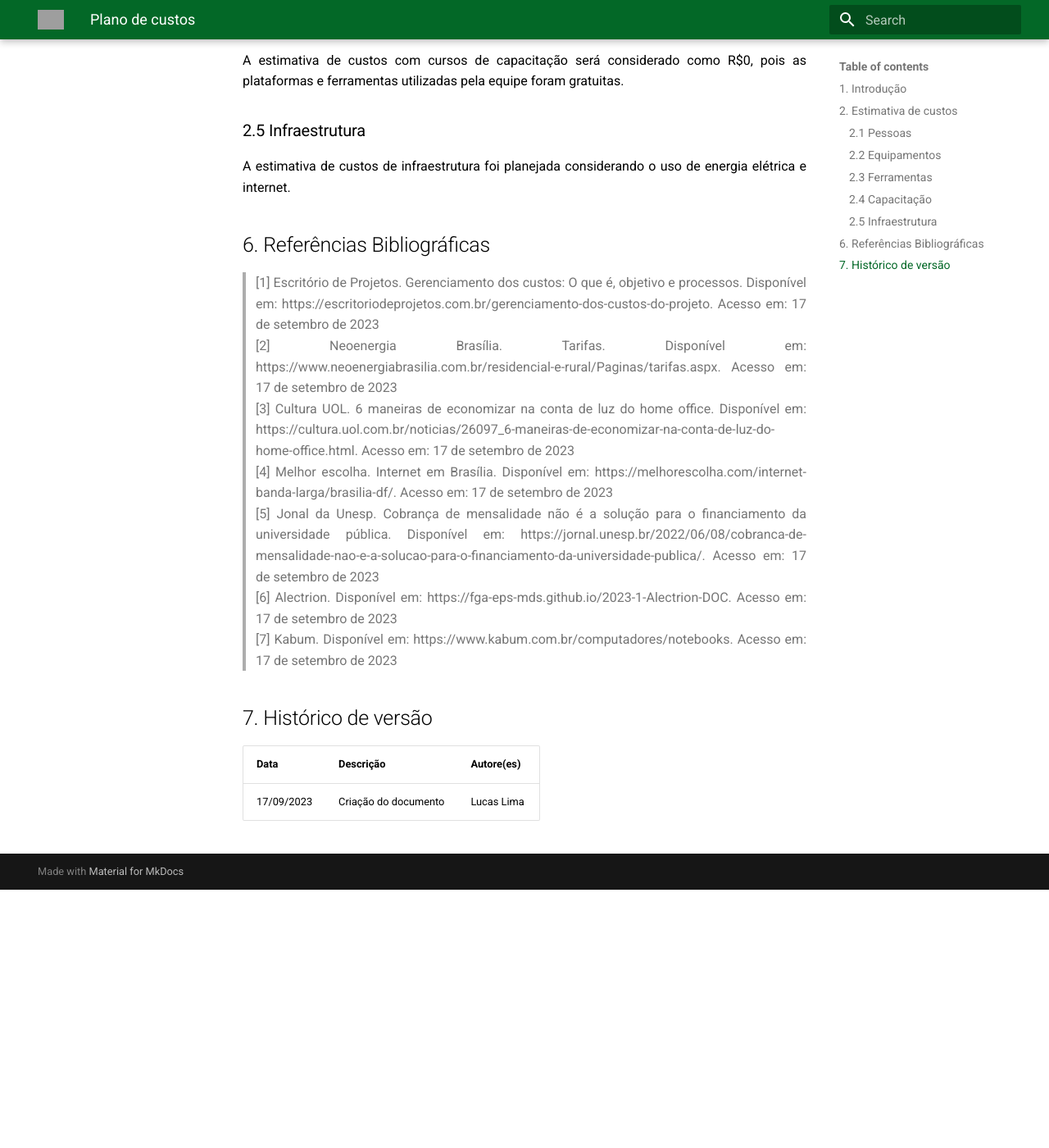
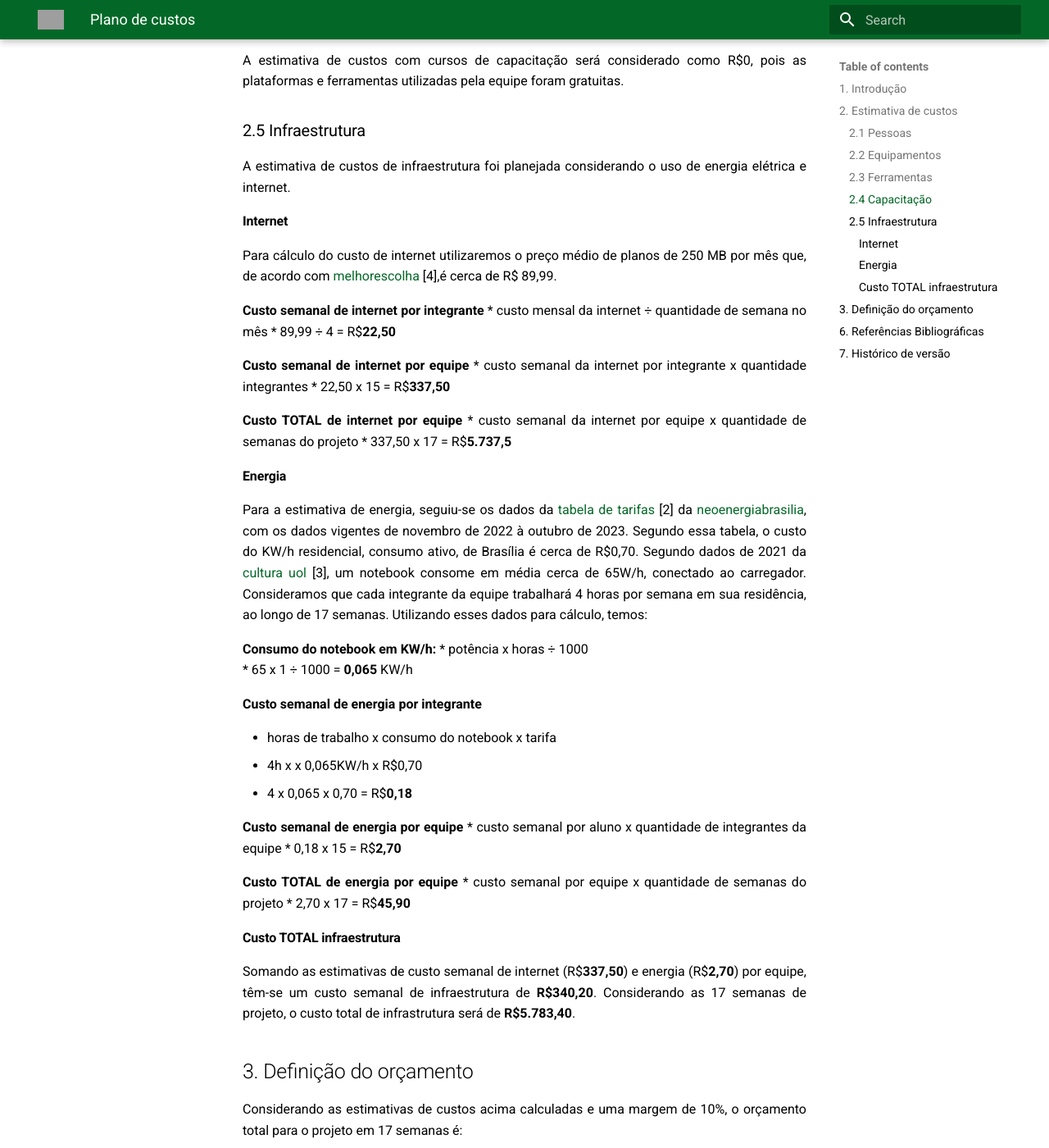
Before and after one commit to fga-eps-mds/2023.2-PrintGo-Doc, an MkDocs documentation site: the page built from docs/Planos/plano_de_custos.md, in a window 1280 px wide and 1400 px high, scrolled down 1443 px. Shown: the whole window at 82% size. Built offline with MkDocs 1.6.1 and Material for MkDocs 9.7.7, drawn with Linux system fonts in a browser that asks for light colours; before the commit the page ends 2528 px from its top, so only the background shows below that; some of the changed text lies outside the part shown; grey boxes are pictures that could not be loaded.

Commit message:
adicao de custos de internet, energia e definicao do orcamento

```diff
--- a/docs/Planos/plano_de_custos.md
+++ b/docs/Planos/plano_de_custos.md
@@ -47,6 +47,58 @@ A estimativa de custos com cursos de capacitação será considerado como R$0, p
 ### 2.5 Infraestrutura
 A estimativa de custos de infraestrutura foi planejada considerando o uso de energia elétrica e internet.
 
+#### Internet
+Para cálculo do custo de internet utilizaremos o preço médio de planos de 250 MB por mês que, de acordo com [melhorescolha](https://melhorescolha.com/internet-banda-larga/brasilia-df/) [4],é cerca de R$ 89,99.
+
+**Custo semanal de internet por integrante**
+* custo mensal da internet ÷ quantidade de semana no mês
+* 89,99 ÷ 4 = R$**22,50**
+
+**Custo semanal de internet por equipe**
+* custo semanal da internet por integrante x quantidade integrantes
+* 22,50 x 15 = R$**337,50**
+
+**Custo TOTAL de internet por equipe**
+* custo semanal da internet por equipe x quantidade de semanas do projeto
+* 337,50 x 17 = R$**5.737,5**
+
+#### Energia
+Para a estimativa de energia, seguiu-se os dados da [tabela de tarifas](https://www.neoenergiabrasilia.com.br/residencial-e-rural/Documents/tafiras%20vigentes/01_nbsb_tarifas_energia_eletrica_grupoB_nov_2022_reh3134.pdf) [2] da [neoenergiabrasilia](https://www.neoenergiabrasilia.com.br/Paginas/default.aspx), com os dados vigentes de novembro de 2022 à outubro de 2023. Segundo essa tabela, o custo do KW/h residencial, consumo ativo, de Brasília é cerca de R$0,70.
+Segundo dados de 2021 da [cultura uol](https://cultura.uol.com.br/noticias/26097_6-maneiras-de-economizar-na-conta-de-luz-do-home-office.html) [3], um notebook consome em média cerca de 65W/h, conectado ao carregador. Consideramos que cada integrante da equipe trabalhará 4 horas por semana em sua residência, ao longo de 17 semanas. Utilizando esses dados para cálculo, temos:
+
+**Consumo do notebook em KW/h:**
+* potência x horas ÷ 1000
+* 65 x 1 ÷ 1000 = **0,065** KW/h
+
+**Custo semanal de energia por integrante**
+
+* horas de trabalho x consumo do notebook x tarifa
+* 4h x x 0,065KW/h x R$0,70
+* 4 x 0,065 x 0,70 = R$**0,18**
+
+**Custo semanal de energia por equipe**
+* custo semanal por aluno x quantidade de integrantes da equipe
+* 0,18 x 15 = R$**2,70**
+
+**Custo TOTAL de energia por equipe**
+* custo semanal por equipe x quantidade de semanas do projeto
+* 2,70 x 17 = R$**45,90**
+
+#### Custo TOTAL infraestrutura
+Somando as estimativas de custo semanal de internet (R$**337,50**) e energia (R$**2,70**) por equipe, têm-se um custo semanal de infraestrutura de **R$340,20**. Considerando as 17 semanas de projeto, o custo total de infrastrutura será de **R$5.783,40**.
+
+
+## 3. Definição do orçamento
+
+Considerando as estimativas de custos acima calculadas e uma margem de 10%, o orçamento total para o projeto em 17 semanas é:
+
+* custo pessoas + custo equipamentos + custo ferramentas + custo capacitação + custo infraestrutura
+* R$52.890,00 + R$45.000,00 + R$0 + R$0 + R$5.783,40 = **R$103.673,40**
+
+O custo do MVP é calculado com base nas semanas até sua entrega, calculado para X semanas. Sendo assim, o custo do MVP é de **R$X**.
+A planilha a seguir apresenta uma melhor visualização dos custos semanais, de projeto e do MVP.
+
+
 
 ## 6. Referências Bibliográficas
 
```
